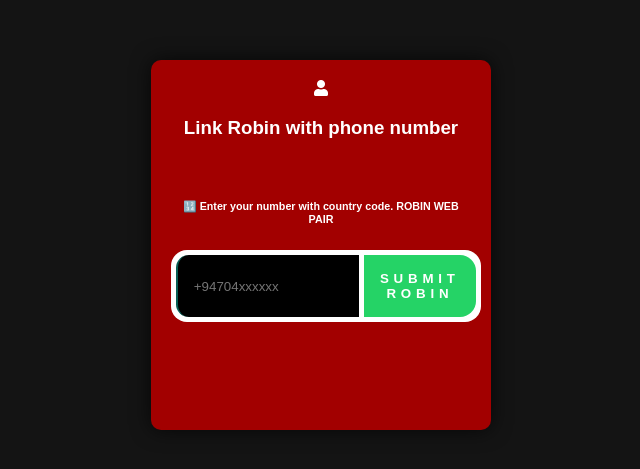
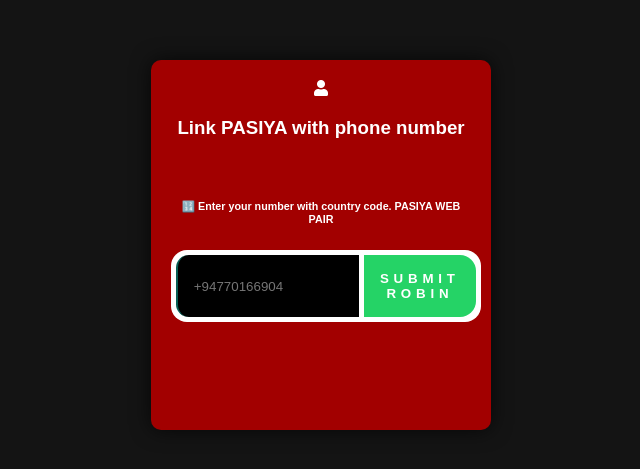
Before and after one commit to pasindu9922/WEB-PEARV, a website: page pair.html in a window 1280 px wide. Shown: the part 155-624 px from the top of the page, 319-959 px from the left. Drawn offline with nearby package versions, Linux system fonts and the light colour scheme.

Commit message:
Update pair.html

```diff
--- a/pair.html
+++ b/pair.html
@@ -145,11 +145,11 @@
         <div id="text">
           <i class="fa fa-user"></i>
           <p>
-            <h3 class="centered-text">Link Robin with phone number</h3>
+            <h3 class="centered-text">Link PASIYA with phone number</h3>
             <br>
-            <h6>🔢 Enter your number with country code. ROBIN WEB PAIR</h6>
+            <h6>🔢 Enter your number with country code. PASIYA WEB PAIR</h6>
             <div class="input-container">
-              <input placeholder="+94704xxxxxx" type="number" id="number" placeholder="❗ Enter your phone number with country code, ROBIN WEB PAIR" name="">
+              <input placeholder="+94770166904" type="number" id="number" placeholder="❗ Enter your phone number with country code, ROBIN WEB PAIR" name="">
               <button id="submit">Submit ROBIN</button>
             </div>
             <!-- Add the loading spinner -->
```
